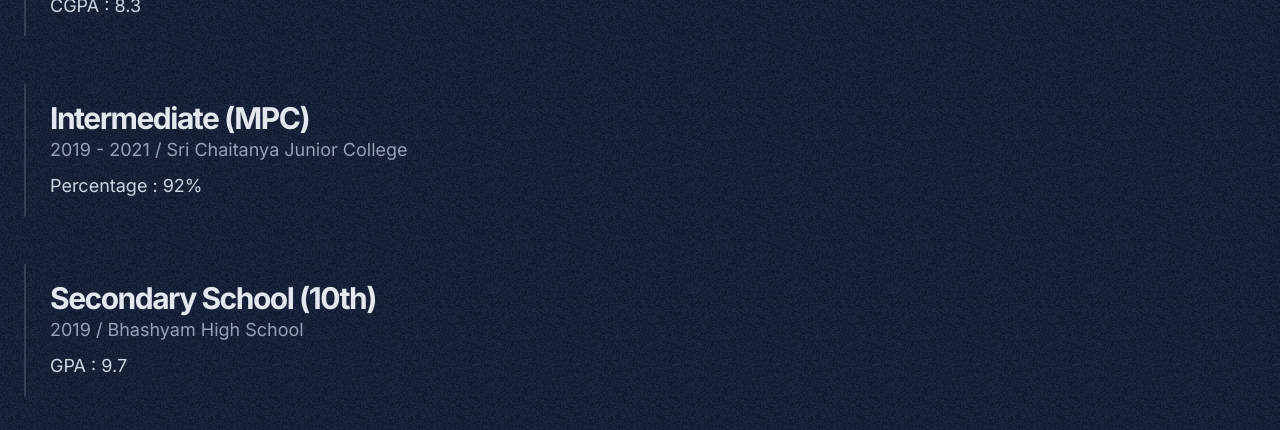
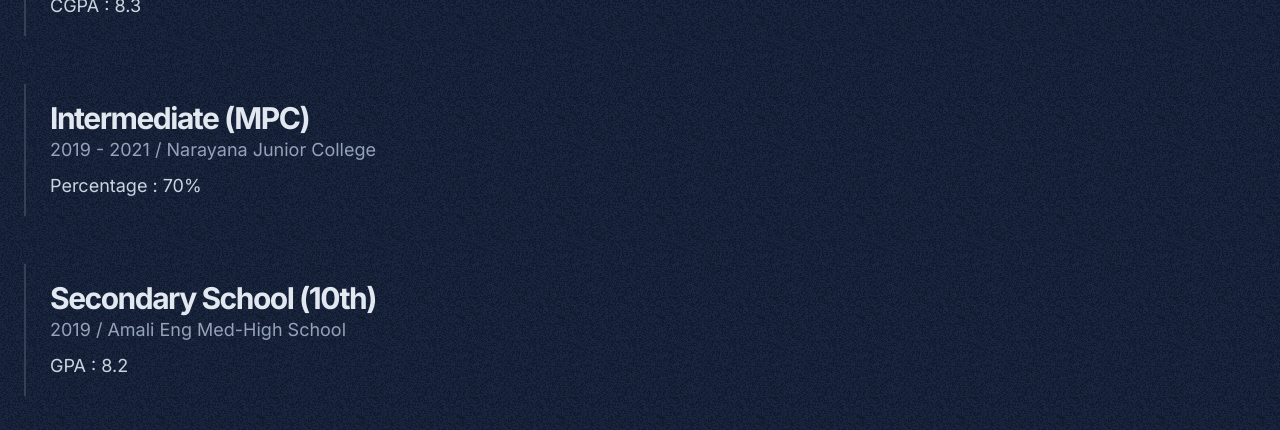
Before and after one commit to pasam05/pasamportfo, a Next.js app in the folder creative-portfolio/: page /about in a window 1280 px wide. Shown: the part 1160-1590 px from the top of the page. Built offline with nearby package versions, Linux system fonts and the light colour scheme.

Commit message:
Update page.tsx

```diff
--- a/creative-portfolio/src/app/about/page.tsx
+++ b/creative-portfolio/src/app/about/page.tsx
@@ -106,16 +106,16 @@ export default function AboutPage() {
 <div className="mb-12">
   <div className="border-l-2 border-slate-700 pl-6 py-4">
     <h3 className="text-2xl md:text-3xl font-bold text-slate-200">Intermediate (MPC)</h3>
-    <p className="text-lg text-slate-400 mb-2">2019 - 2021 / Sri Chaitanya Junior College</p>
-    <p className="text-lg text-slate-300">Percentage : 92%</p>
+    <p className="text-lg text-slate-400 mb-2">2019 - 2021 / Narayana Junior College</p>
+    <p className="text-lg text-slate-300">Percentage : 70%</p>
   </div>
 </div>
 
 <div className="mb-12">
   <div className="border-l-2 border-slate-700 pl-6 py-4">
     <h3 className="text-2xl md:text-3xl font-bold text-slate-200">Secondary School (10th)</h3>
-    <p className="text-lg text-slate-400 mb-2">2019 / Bhashyam High School</p>
-    <p className="text-lg text-slate-300">GPA : 9.7</p>
+    <p className="text-lg text-slate-400 mb-2">2019 / Amali Eng Med-High School</p>
+    <p className="text-lg text-slate-300">GPA : 8.2</p>
   </div>
 </div>
 
```
